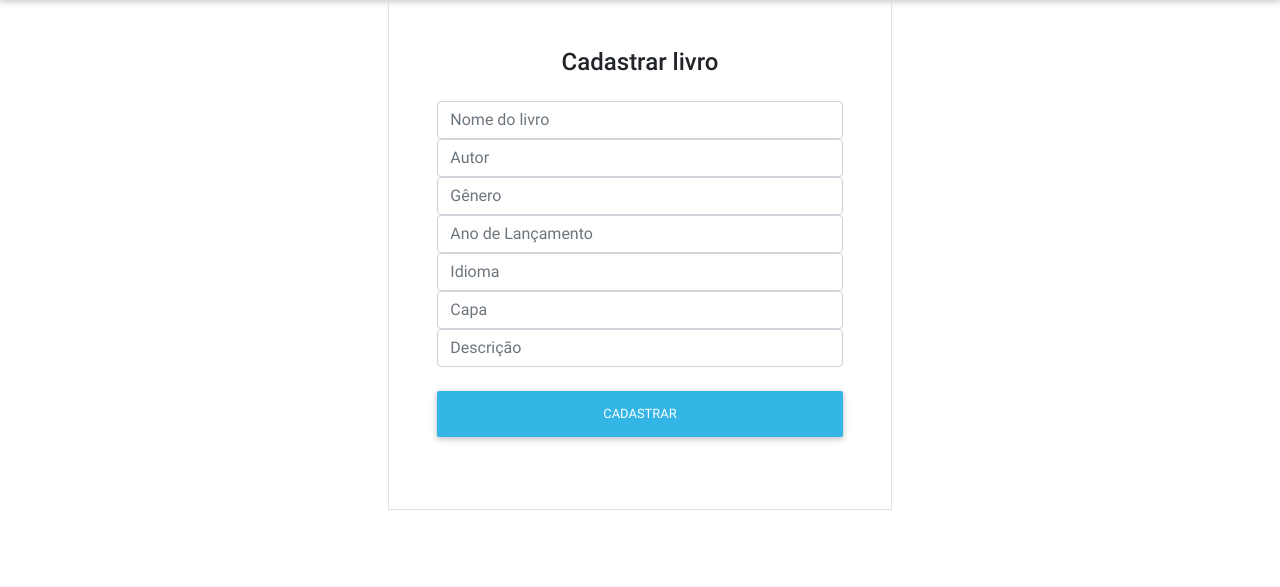
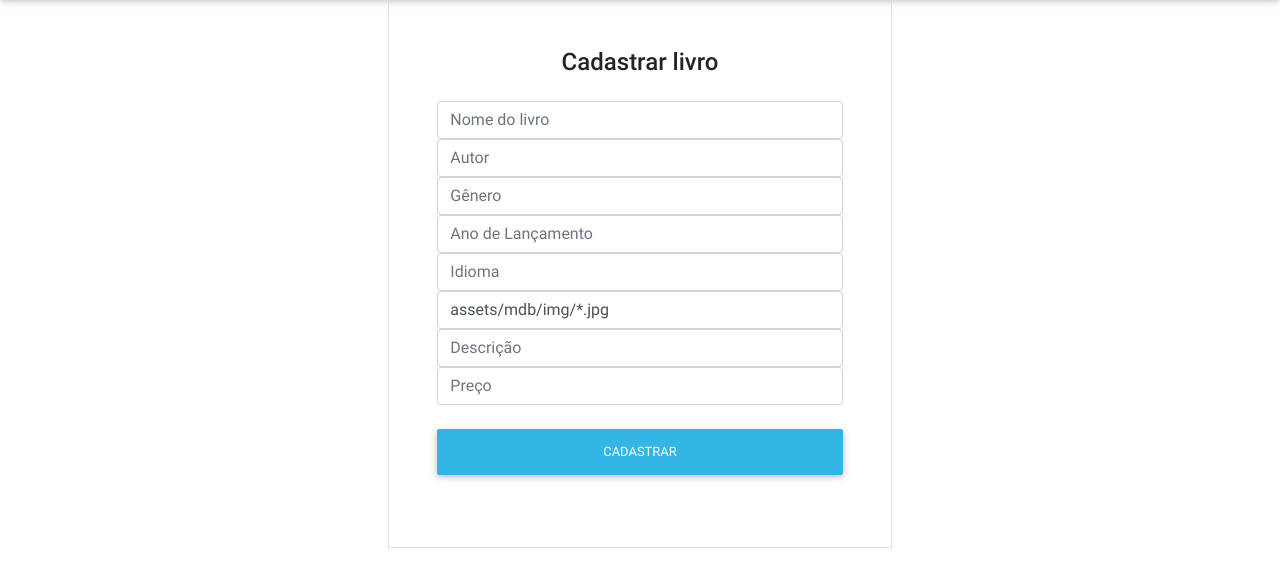
Before and after one commit to lucascalixtos/-PHP_OO_CodeIgniter_SistemaLivraria, a CodeIgniter app: a page that uses application/views/elementos/cadastro_livro.php in a window 1280 px wide. Shown: the part 57-644 px from the top of the page. Run offline with CodeIgniter, Linux system fonts and the light colour scheme.

Commit message:
Adição do preço, exibição  dos livros registrados

```diff
--- a/application/controllers/Livraria.php
+++ b/application/controllers/Livraria.php
@@ -17,13 +17,16 @@ class Livraria extends CI_Controller {
     public function livros(){
 		$this->load->view('common/header');
         $this->load->view('common/navbar');
+        $this->load->model('LivroModel', 'model');
+        $v['listar'] = $this->model->lista();
+        $this->load->view('elementos/livros_view', $v);
+
         $this->load->view('common/footer');
     }
 
     public function insere_livro(){
         $this->load->view('common/header');
         $this->load->view('common/navbar');
-        if(sizeof($_POST) > 0) print_r($_POST);
         $this->load->model('LivroModel', 'model');
         $this->model->criar();
         $this->load->view('elementos/cadastro_livro');
--- a/application/libraries/Livro.php
+++ b/application/libraries/Livro.php
@@ -8,9 +8,10 @@ class Livro{
     private $idioma;
     private $capa;
     private $descr;
+    private $preco;
 
     private $db;
-    function __construct($titulo = null, $autor = null, $genero = null, $ano = null, $idioma = null, $capa = null, $descr = null){
+    function __construct($titulo = null, $autor = null, $genero = null, $ano = null, $idioma = null, $capa = null, $descr = null, $preco = null){
         $this->titulo = $titulo;
         $this->autor = $autor;
         $this->genero = $genero;
@@ -18,14 +19,15 @@ class Livro{
         $this->idioma = $idioma;
         $this->capa = $capa;
         $this->descr = $descr;
+        $this->preco = $preco;
 
         $ci = &get_instance();
         $this->db = $ci->db;
     }
 
    public function save(){
-        $sql = "INSERT INTO livros (titulo, autor, genero, ano, idioma, capa, descr)
-       VALUES ('$this->titulo', '$this->autor', '$this->genero', '$this->ano', '$this->idioma', '$this->capa', '$this->descr')";
+        $sql = "INSERT INTO livros (titulo, autor, genero, ano, idioma, capa, descr, preco)
+       VALUES ('$this->titulo', '$this->autor', '$this->genero', '$this->ano', '$this->idioma', '$this->capa', '$this->descr', '$this->preco')";
         $this->db->query($sql);
     }
 
--- a/application/models/LivroModel.php
+++ b/application/models/LivroModel.php
@@ -14,11 +14,56 @@ include_once APPPATH.'libraries/Livro.php';
         $idioma = $this->input->post('idioma');
         $capa = $this->input->post('capa');
         $descr = $this->input->post('descr');
-        $livro = new Livro($titulo, $autor, $genero, $ano, $idioma, $capa, $descr);
+        $preco = $this->input->post('preco');
+        $livro = new Livro($titulo, $autor, $genero, $ano, $idioma, $capa, $descr, $preco);
         $livro->save();
 
     }
 
+    public function lista(){
+        $html = '';
+        $livro = new Livro();
+        // organiza a lista e depois retorna o resultado
+        $data = $livro->getAll();
+
+        /*$linhaatual = 0;
+        $html ='<div class="row">';
+        foreach($data as $row){
+            $html .= '<div class="col-md-4">';
+            $html .= '<div class="card"> <div class="view overlay">';
+            $html .= '<img class="card-img-top" src="'.$row['capa'].'" alt="Card image cap">';
+            $html .= '<a> <div class="mask rgba-white-slight"></div></a> </div>';
+            $html .= '<div class="card-body elegant-color white-text rounded-bottom">';
+            $html .= '<h4 class="card-title">'.$row['titulo'].'</h4>';
+            $html .= '<p class="card-text white-text mb-4">'.$row['descr'].'</p>';
+            $html .= '<a href="#!" class="white-text d-flex justify-content-end"><h5>Comprar <i class="fas fa-angle-double-right"></i></h5></a>';
+            $html .= '  </div>
+            </div>';
+            $html .= '</div>';
+            if($linhaatual % 3 == 0){
+                $html ='</div>';
+                $html ='<div class="row">';
+            }
+        }
+        $html ='</div>';*/
+
+        foreach($data as $row){
+            $html .= '<div class="card"> <div class="view overlay">';
+            $html .= '<img class="card-img-top" src="'.$row['capa'].'" alt="Card image cap">';
+            $html .= '<a> <div class="mask rgba-white-slight"></div></a> </div>';
+            $html .= '<div class="card-body elegant-color white-text rounded-bottom">';
+            $html .= '<h4 class="card-title">'.$row['titulo'].'</h4>';
+            $html .= '<p class="card-text white-text mb-4">'.$row['descr'].'</p>';
+            $html .= '<a href="#!" class="white-text d-flex justify-content-end"><h5>Comprar <i class="fas fa-angle-double-right"></i></h5></a>';
+            $html .= '  </div>
+            </div>';
+        }
+
+
+        return $html;
+    }
+
  }
 
+
 ?>
--- a/application/views/elementos/cadastro_livro.php
+++ b/application/views/elementos/cadastro_livro.php
@@ -13,9 +13,11 @@
 
         <input type="text" name="idioma" id="idioma" class="form-control" placeholder="Idioma">
 
-        <input type="text" name="capa" id="capa" class="form-control" placeholder="Capa">
+        <input type="text" name="capa" id="capa" class="form-control" value="assets/mdb/img/*.jpg" placeholder="Capa">
 
         <input type="text" name="descr" id="descr" class="form-control" placeholder="Descrição">
+
+        <input type="text" name="preco" id="preco" class="form-control" placeholder="Preço">
 
         <button class="btn btn-info my-4 btn-block" type="submit">Cadastrar</button>
 
```
Also changed, not shown: application/views/elementos/livros_view.php (added, +8 -0 lines), assets/mdb/img/livro1.jpg (added).
